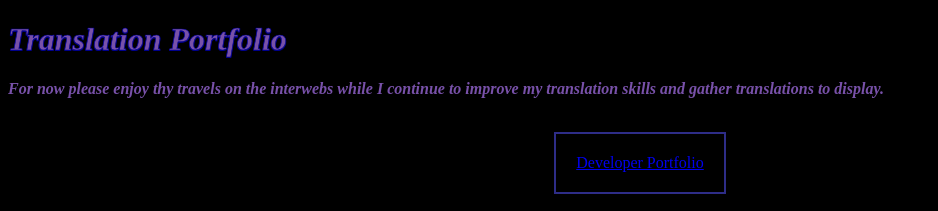
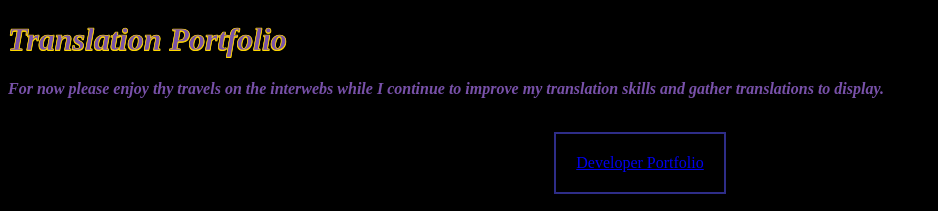
Before and after one commit to Warden-Boulder/Portfolios, a plain HTML site: page translation.html in a window 1280 px wide. Shown: the top 211 px of the page, without its empty margins (0-938 px from the left). Drawn offline with Linux system fonts and the light colour scheme.

Commit message:
Update style.css

```diff
--- a/style.css
+++ b/style.css
@@ -14,11 +14,11 @@ html {
 h1 {
   color: #7851a9;
   font-style: italic;
-  -webkit-text-stroke: 0.5px #00008B;
-  text-shadow: -0.5px -0.5px 0 #00008B,
-               0.5px -0.5px 0 #00008B,
-               -0.5px 0.5px 0 #00008B,
-               0.5px 0.5px 0 #00008B;
+  -webkit-text-stroke: 0.5px gold;
+  text-shadow: -0.5px -0.5px 0 gold,
+               0.5px -0.5px 0 gold,
+               -0.5px 0.5px 0 gold,
+               0.5px 0.5px 0 gold;
 }
 h2 {
   font-weight: bold;
```
